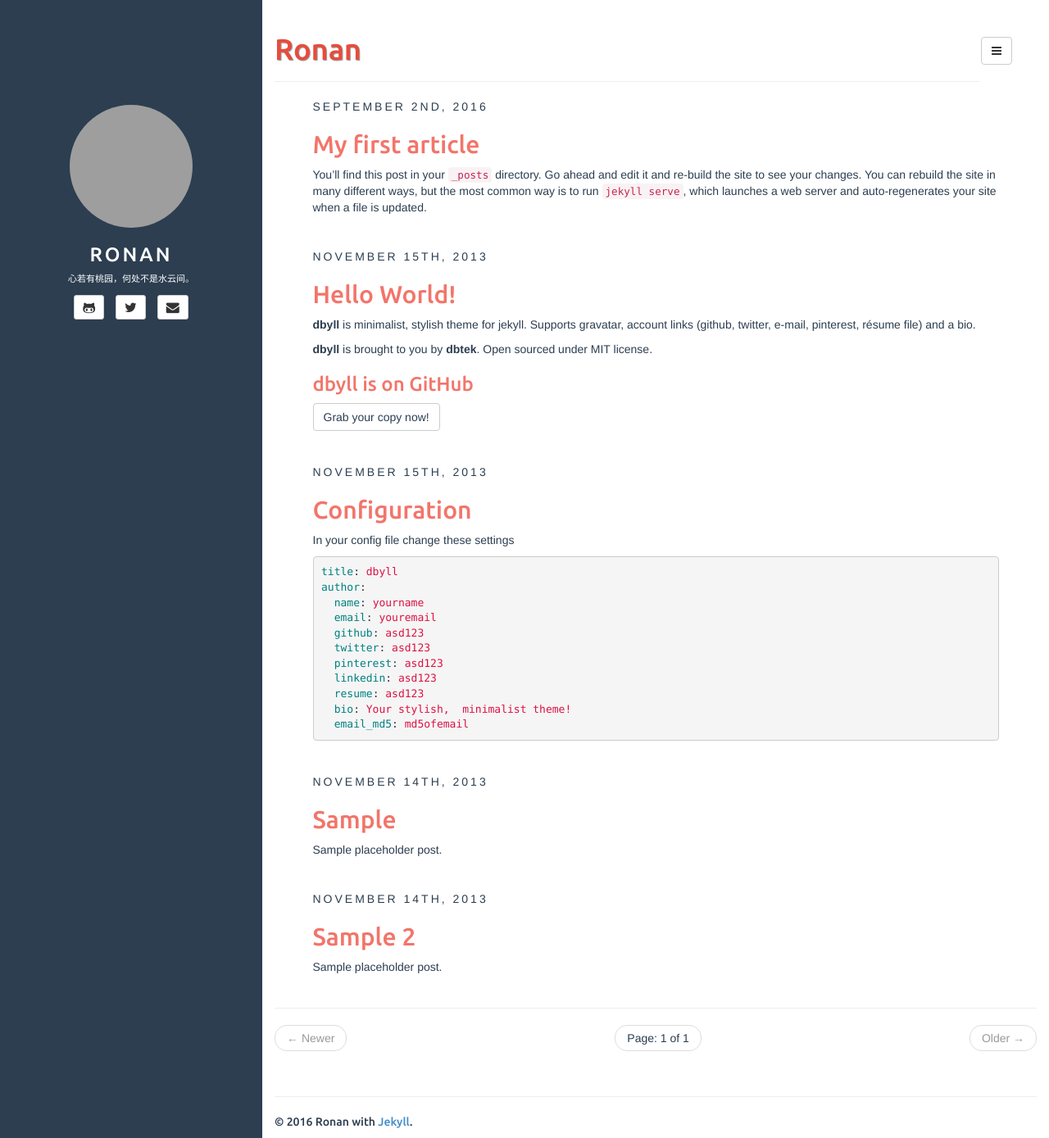
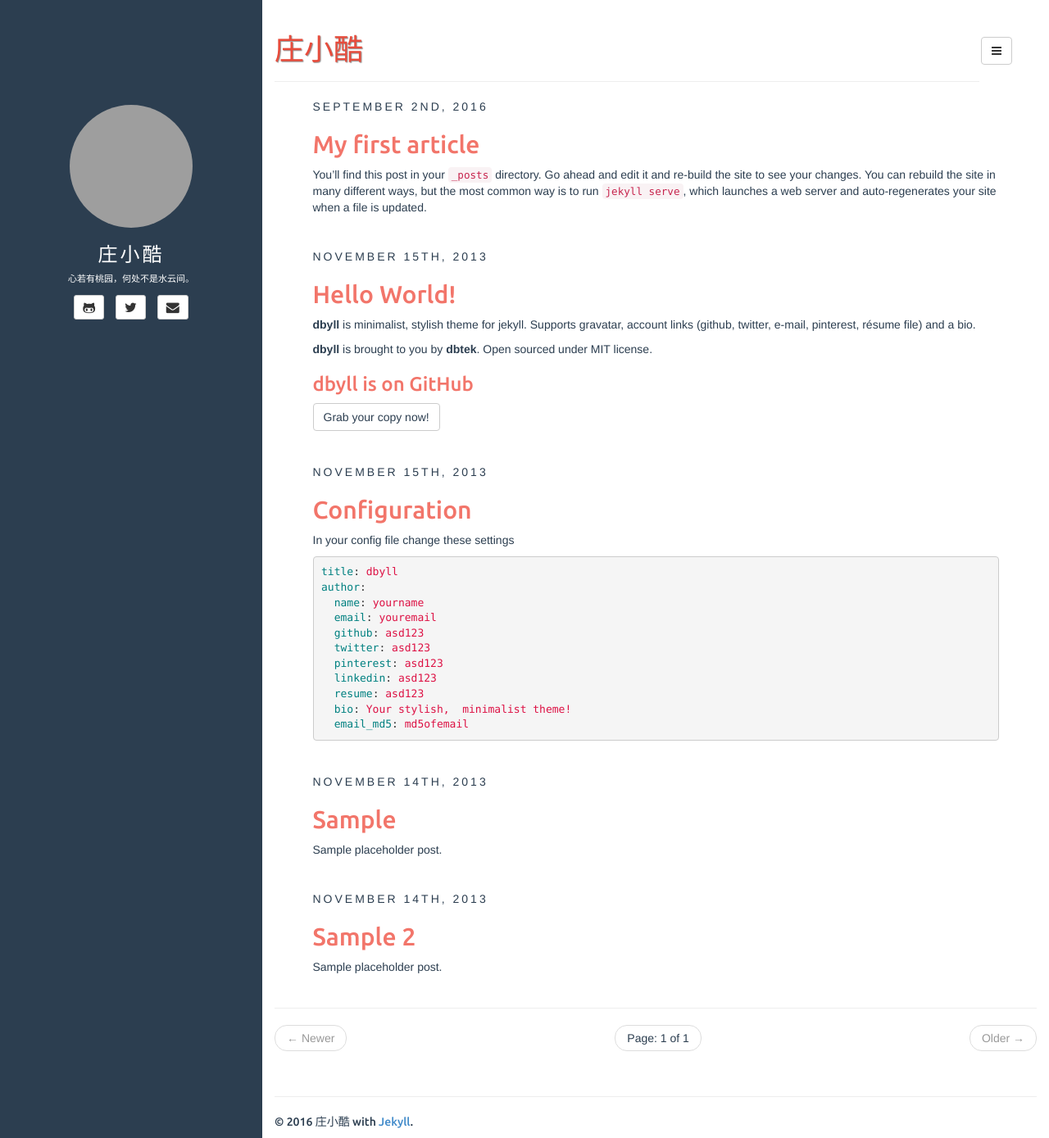
Before and after one commit to zhuangzaiku/zhuangzaiku.github.io, a Jekyll site: the page built from index.html, in a window 1280 px wide and 1389 px high. Shown: the whole window at 82% size. Built offline with Jekyll 4.4.1, drawn with Linux system fonts in a browser that asks for light colours; the list of posts is cut into pages by our own code; grey boxes are pictures that could not be loaded.

Commit message:
modify info

```diff
--- a/_config.yml
+++ b/_config.yml
@@ -5,20 +5,20 @@ paginate_path: "page:num"
 exclude: ["README.md"] # files to exclude
 highlighter: pygments
 markdown: kramdown
-disqus: Ronan
-google_analytics: Ronan
-title: Ronan
+disqus: 庄小酷
+google_analytics: 庄小酷
+title: 庄小酷
 
 defaults:
   -
     scope:
       path: "" # empty string for all files
     values:
-      title: Ronan
+      title: 庄小酷
 
 description: Stylish Jekyll Theme
 author:
-  name: Ronan
+  name: 庄小酷
   email: zzkkugou@gmail.com
   github: zhuangzaiku
   twitter: Kugou
```
